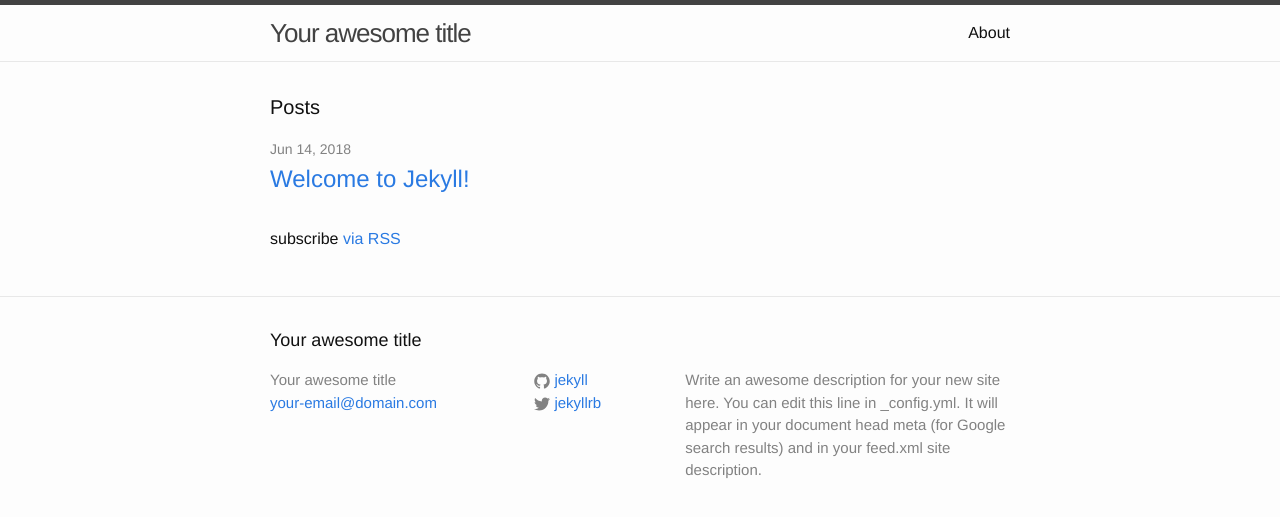
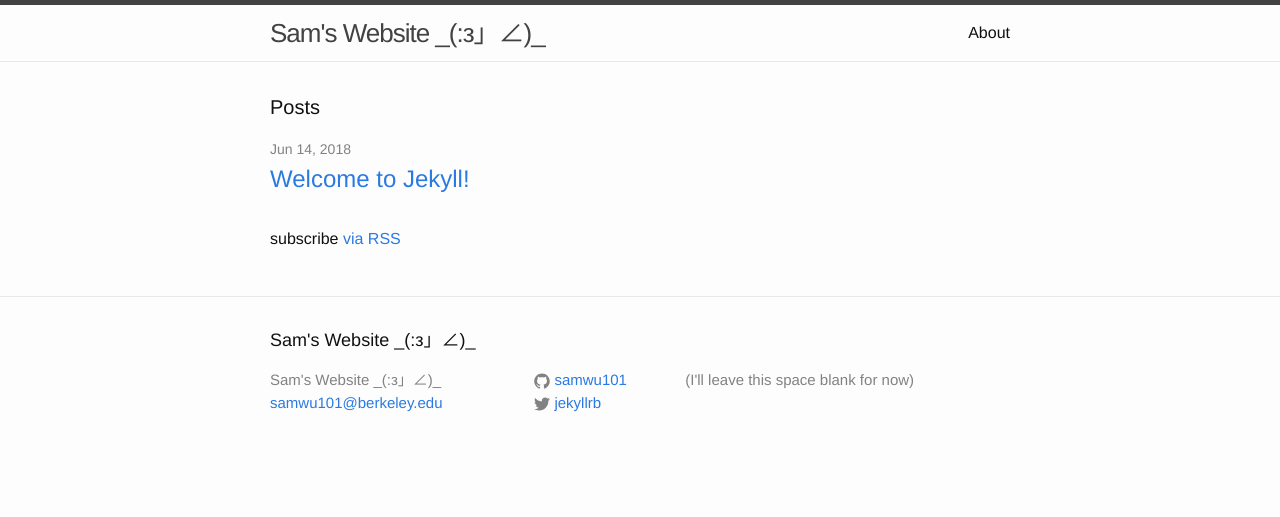
Before and after one commit to samwu101/samwu101.github.io, a Jekyll site: the page built from index.html, in a window 1280 px wide. Shown: the top 517 px of the page. Built offline with Jekyll 4.4.1, drawn with Linux system fonts in a browser that asks for light colours.

Commit message:
Update basic front page info

```diff
--- a/_config.yml
+++ b/_config.yml
@@ -6,16 +6,14 @@
 # 'jekyll serve'. If you change this file, please restart the server process.
 
 # Site settings
-title: Your awesome title
-email: your-email@domain.com
+title: Sam's Website _(:з」∠)_
+email: samwu101@berkeley.edu
 description: > # this means to ignore newlines until "baseurl:"
-  Write an awesome description for your new site here. You can edit this
-  line in _config.yml. It will appear in your document head meta (for
-  Google search results) and in your feed.xml site description.
+  (I'll leave this space blank for now)
 baseurl: "" # the subpath of your site, e.g. /blog
 url: "http://yourdomain.com" # the base hostname & protocol for your site
 twitter_username: jekyllrb
-github_username:  jekyll
+github_username:  samwu101
 
 # Build settings
 markdown: kramdown
```
